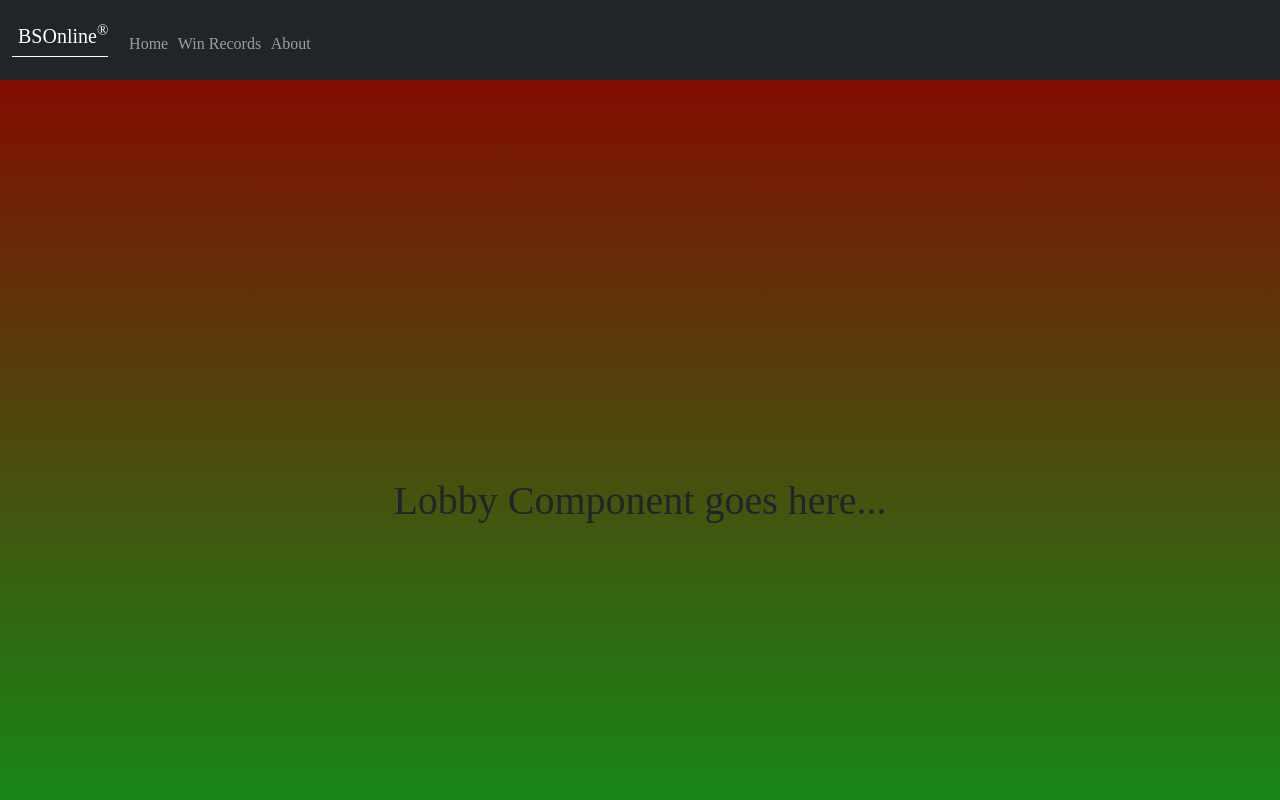
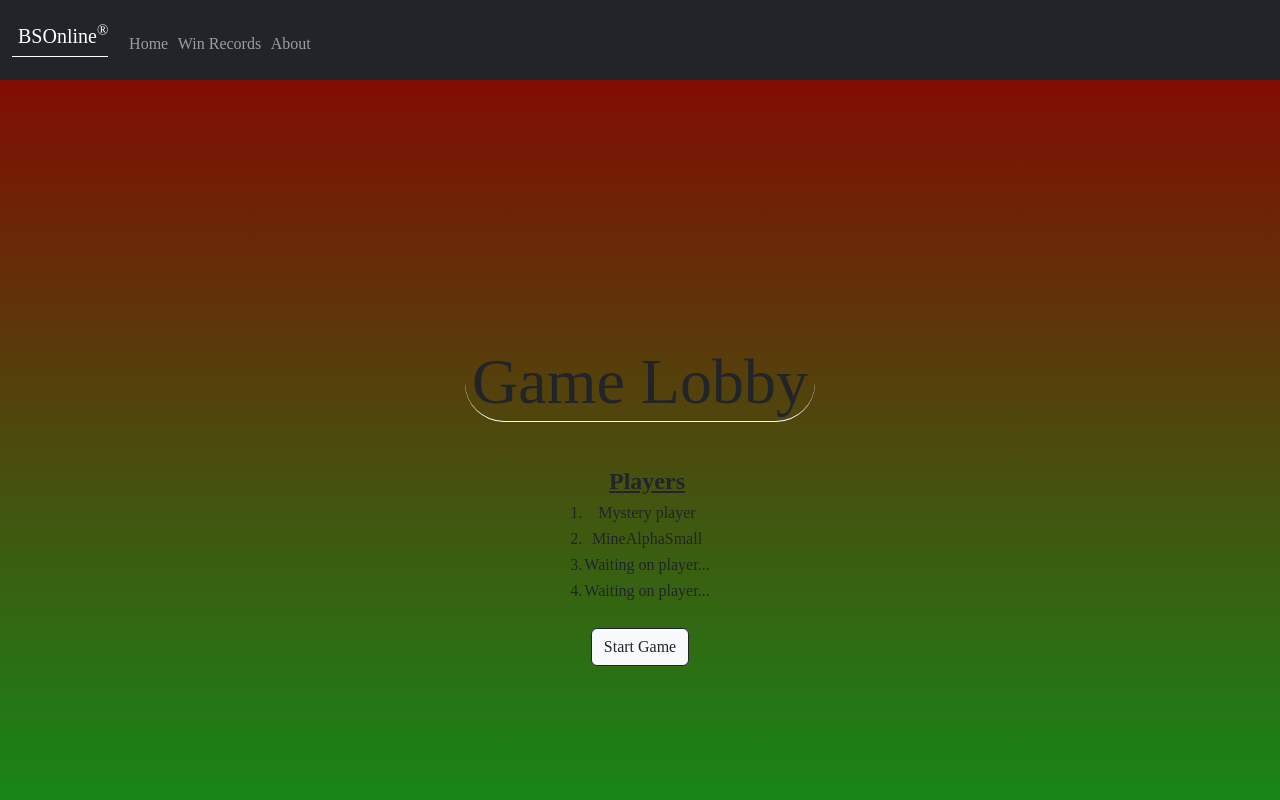
Before and after one commit to EKP529/BSOnline, a React (Vite) app: page /lobby in a window 1280 px wide. Shown: the top 800 px of the page. Built offline with nearby package versions, Linux system fonts and the light colour scheme.

Commit message:
finished lobby page

```diff
--- a/lobby.html
+++ b/lobby.html
@@ -4,7 +4,7 @@
     <meta charset="UTF-8" />
     <!-- Tell browsers not to scale the viewport automatically -->
     <meta name="viewport" content="width=device-width, initial-scale=1.0" />
-    <link rel="stylesheet" href="lobby.css" />
+    <link rel="stylesheet" href="src/lobby/lobby.css" />
     <link
       href="https://cdn.jsdelivr.net/npm/bootstrap@5.3.0-alpha3/dist/css/bootstrap.min.css"
       rel="stylesheet"
--- a/src/app.css
+++ b/src/app.css
@@ -29,7 +29,7 @@ main input{
 }
 main > div{
     display: flex;
-    flex: 0 100px;
+    flex: 0 125px;
     flex-direction: column;
     align-items: center;
 }
--- a/lobby.css
+++ b/src/lobby/lobby.css
@@ -25,7 +25,7 @@ main {
     justify-content: space-around;
 }
 main div{
-    display: flex;
+    /*display: flex;*/
     flex: 0 100px;
     flex-direction: column;
     align-items: center;
--- a/src/lobby/lobby.jsx
+++ b/src/lobby/lobby.jsx
@@ -1,9 +1,79 @@
 import React from "react";
+import './lobby.css';
+import './username'
+import Button from "react-bootstrap/Button";
+import {randomUsername} from "./username";
 
+function delay(milliseconds) {
+  return new Promise((resolve) => {
+    setTimeout(() => {
+      resolve(true);
+    }, milliseconds);
+  });
+}
 export function Lobby() {
+  const opps = [
+    'Waiting on player...',
+    'Waiting on player...',
+    'Waiting on player...'
+  ];
+  const [player, setPlayer] = React.useState('???');
+  const [opponents, setOpponents] = React.useState(opps);
+  React.useEffect(() => {
+    async function setPlayers() {
+      await delay(2000);
+      setPlayer(localStorage.getItem('username') ?? 'Mystery player');
+      let i = 0;
+      for (const el of document.querySelectorAll('.opponent > .username')) {
+        await delay(2000);
+        const username = randomUsername();
+        opps[i] = username;
+        el.textContent = username;
+        i++;
+      }
+    }
+    setPlayers().then((onResolved) => {
+      setOpponents(opps);
+      localStorage.setItem('oppUsernames', JSON.stringify(opps));
+    });
+  }, []);
   return (
     <main className="container-fluid text-center">
-      <h1>Lobby Component goes here...</h1>
+      <div>
+        <h2>Game Lobby</h2>
+        <br/>
+          <table>
+            <thead>
+            <tr>
+              <th></th>
+              <th><u>Players</u></th>
+            </tr>
+            </thead>
+            <tbody>
+            <tr className="currUser">
+              <td>1.</td>
+              <td className="username">{player}</td>
+            </tr>
+            <tr className="opponent">
+              <td>2.</td>
+              <td className="username">{opponents[0]}</td>
+            </tr>
+            <tr className="opponent">
+              <td>3.</td>
+              <td className="username">{opponents[1]}</td>
+            </tr>
+            <tr className="opponent">
+              <td>4.</td>
+              <td className="username">{opponents[2]}</td>
+            </tr>
+            </tbody>
+          </table>
+          <br/>
+          <Button
+            className="btn btn-light btn-outline-dark"
+            onClick={() => navigate('/play')}
+          >Start Game</Button>
+      </div>
     </main>
   );
 }
--- /dev/null
+++ b/src/lobby/username.jsx
@@ -0,0 +1,33 @@
+let nameList = [
+  'Time','Past','Future','Dev',
+  'Fly','Flying','Soar','Soaring','Power','Falling',
+  'Fall','Jump','Cliff','Mountain','Rend','Red','Blue',
+  'Green','Yellow','Gold','Demon','Demonic','Panda','Cat',
+  'Kitty','Kitten','Zero','Memory','Trooper','XX','Bandit',
+  'Fear','Light','Glow','Tread','Deep','Deeper','Deepest',
+  'Mine','Your','Worst','Enemy','Hostile','Force','Video',
+  'Game','Donkey','Mule','Colt','Cult','Cultist','Magnum',
+  'Gun','Assault','Recon','Trap','Trapper','Redeem','Code',
+  'Script','Writer','Near','Close','Open','Cube','Circle',
+  'Geo','Genome','Germ','Spaz','Shot','Echo','Beta','Alpha',
+  'Gamma','Omega','Seal','Squid','Money','Cash','Lord','King',
+  'Duke','Rest','Fire','Flame','Morrow','Break','Breaker','Numb',
+  'Ice','Cold','Rotten','Sick','Sickly','Janitor','Camel','Rooster',
+  'Sand','Desert','Dessert','Hurdle','Racer','Eraser','Erase','Big',
+  'Small','Short','Tall','Sith','Bounty','Hunter','Cracked','Broken',
+  'Sad','Happy','Joy','Joyful','Crimson','Destiny','Deceit','Lies',
+  'Lie','Honest','Destined','Bloxxer','Hawk','Eagle','Hawker','Walker',
+  'Zombie','Sarge','Capt','Captain','Punch','One','Two','Uno','Slice',
+  'Slash','Melt','Melted','Melting','Fell','Wolf','Hound',
+  'Legacy','Sharp','Dead','Mew','Chuckle','Bubba','Bubble','Sandwich','Smasher','Extreme','Multi','Universe','Ultimate','Death','Ready','Monkey','Elevator','Wrench','Grease','Head','Theme','Grand','Cool','Kid','Boy','Girl','Vortex','Paradox'
+];
+
+let finalName = ""
+export function randomUsername(){
+  finalName = nameList[Math.floor( Math.random() * nameList.length )];
+  finalName += nameList[Math.floor( Math.random() * nameList.length )];
+  if ( Math.random() > 0.5 ) {
+    finalName += nameList[Math.floor( Math.random() * nameList.length )];
+  }
+  return finalName;
+}
```
